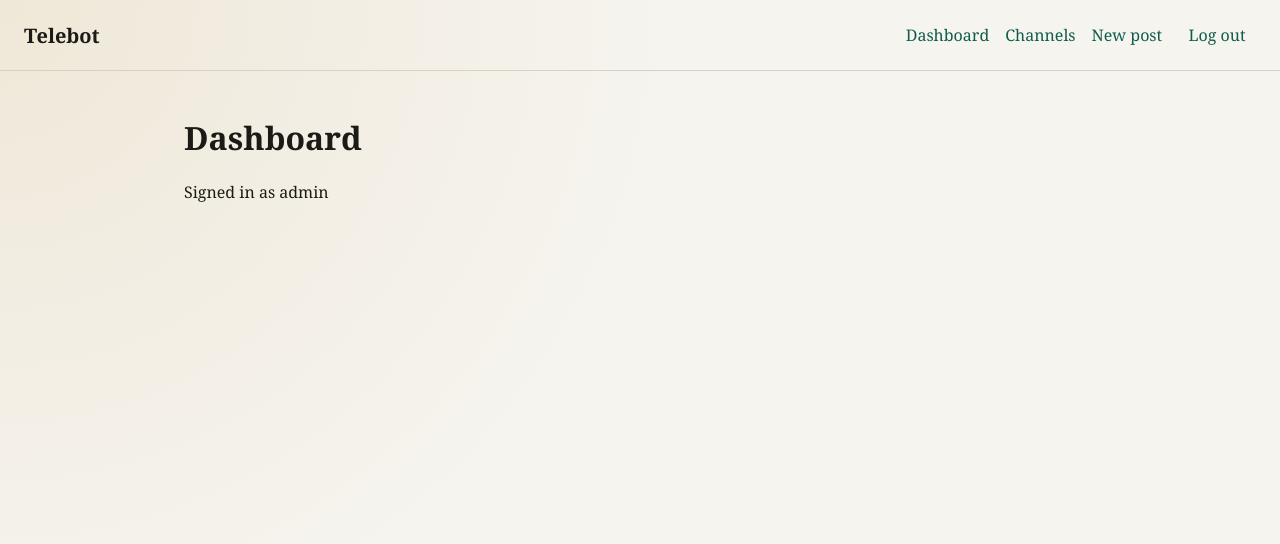
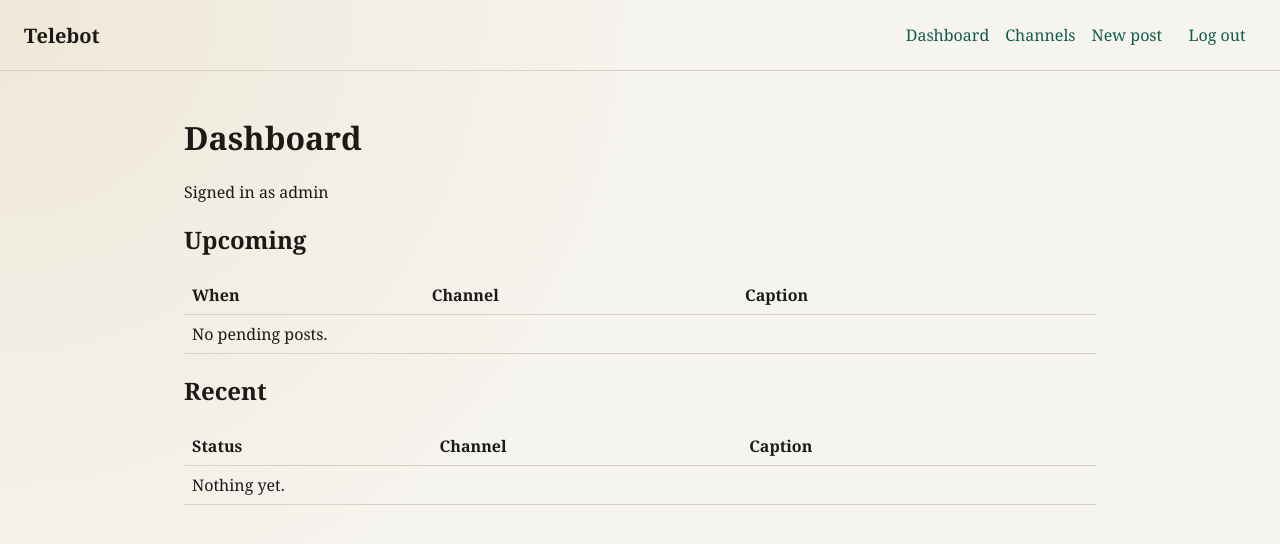
Before and after one commit to ycaws1/telebot_autopost, a FastAPI app: page / in a window 1280 px wide. Shown: the top 544 px of the page. Run offline with FastAPI, Linux system fonts and the light colour scheme; the visitor is signed in with stand-in values (Sample User, id 1).

Commit message:
feat: add dashboard and post management UI
Co-authored-by: Cursor <cursoragent@cursor.com>

```diff
--- a/app/templates/dashboard.html
+++ b/app/templates/dashboard.html
@@ -3,4 +3,38 @@
 {% block content %}
 <h1>Dashboard</h1>
 <p>Signed in as {{ user.username }}</p>
+
+<h2>Upcoming</h2>
+<table>
+  <thead><tr><th>When</th><th>Channel</th><th>Caption</th><th></th></tr></thead>
+  <tbody>
+  {% for p in pending %}
+    <tr>
+      <td>{{ p.scheduled_at }}</td>
+      <td>{{ p.channel.name }}</td>
+      <td>{{ (p.caption or '')[:80] }}</td>
+      <td><a href="/posts/{{ p.id }}">View</a></td>
+    </tr>
+  {% else %}
+    <tr><td colspan="4">No pending posts.</td></tr>
+  {% endfor %}
+  </tbody>
+</table>
+
+<h2>Recent</h2>
+<table>
+  <thead><tr><th>Status</th><th>Channel</th><th>Caption</th><th></th></tr></thead>
+  <tbody>
+  {% for p in recent %}
+    <tr>
+      <td>{{ p.status }}</td>
+      <td>{{ p.channel.name }}</td>
+      <td>{{ (p.caption or '')[:80] }}</td>
+      <td><a href="/posts/{{ p.id }}">View</a></td>
+    </tr>
+  {% else %}
+    <tr><td colspan="4">Nothing yet.</td></tr>
+  {% endfor %}
+  </tbody>
+</table>
 {% endblock %}
```
Also changed, not shown: tests/test_ui_pages.py (added, +44 -0 lines).
